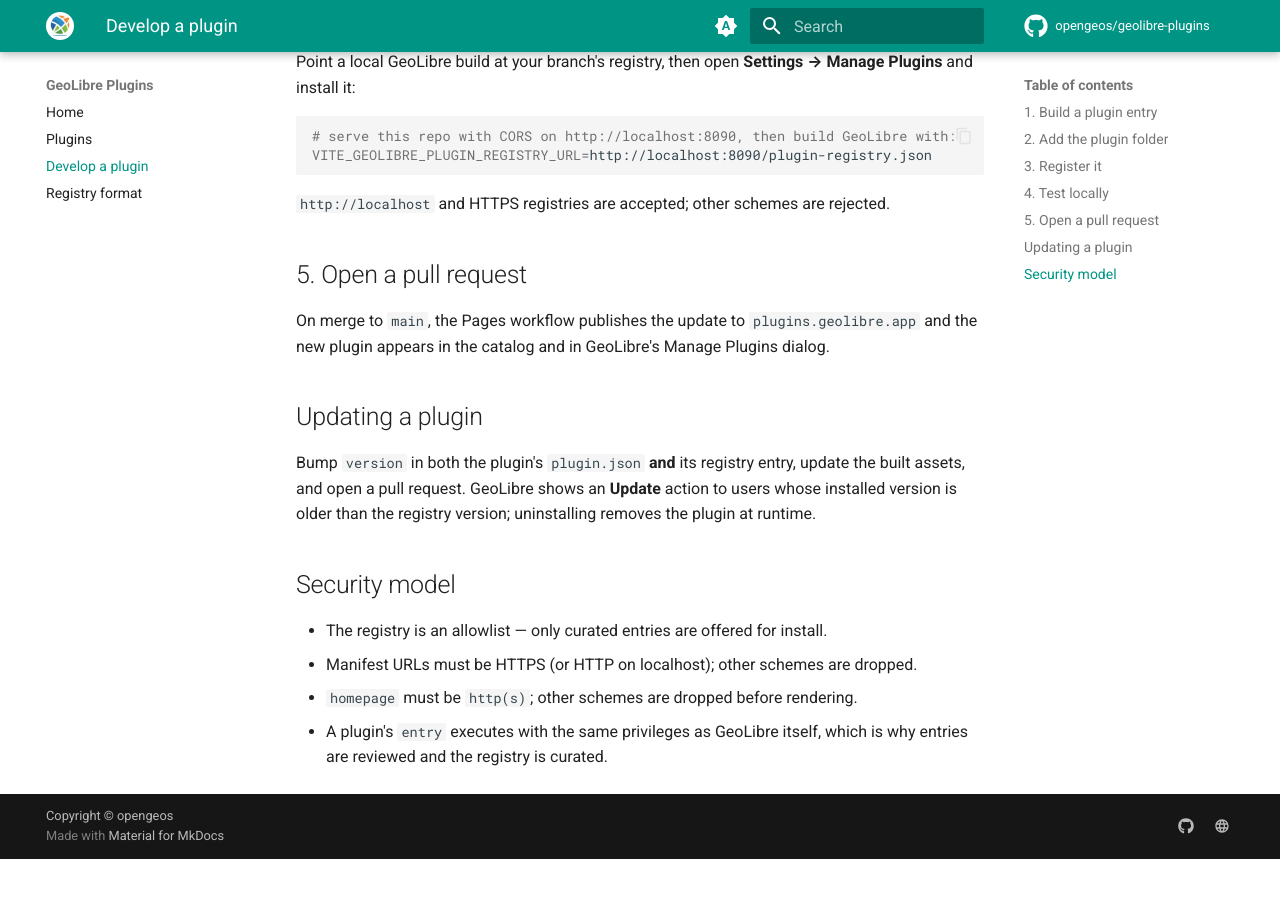
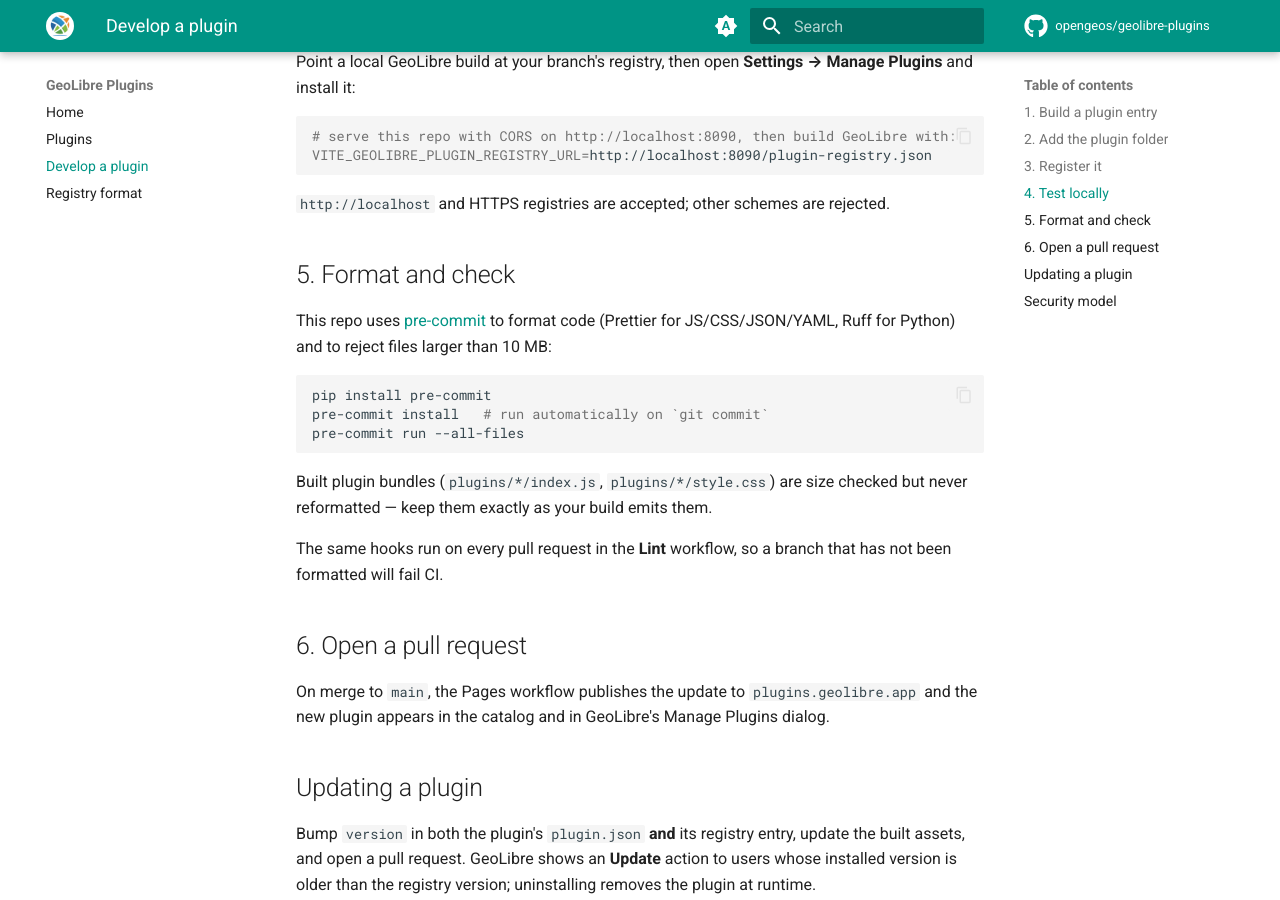
Before and after one commit to opengeos/geolibre-plugins, an MkDocs documentation site: the page built from docs/develop.md, in a window 1280 px wide and 900 px high, scrolled down 1415 px. Built offline with MkDocs 1.6.1 and Material for MkDocs 9.7.7, drawn with Linux system fonts in a browser that asks for light colours; comment, search, counter and statistics services are not loaded; before the commit the page ends 2274 px from its top, so only the background shows below that.

Commit message:
Add pre-commit hooks, lint workflow, and Dependabot (#36)
* Add pre-commit hooks, lint workflow, and Dependabot

Formats JS/CSS/JSON/YAML with Prettier and Python with Ruff, and blocks any
file over 10 MB so oversized plugin bundles cannot land in the registry.
Built bundles under plugins/ are size checked but never reformatted, and
Markdown is skipped because Prettier breaks MkDocs Material admonitions.

* Update GitHub Actions to the latest major versions

Bumps checkout, setup-node, and setup-python to v7. checkout v7 refuses to
check out fork PR code under pull_request_target, so the Claude review job
opts in explicitly; it reads the diff without executing the checked-out code.

* Address CodeRabbit review feedback

- Add a concurrency group to the Lint workflow so repeated pushes to a PR
  cancel superseded runs instead of holding a runner.
- Set persist-credentials: false on the lint checkout, since pre-commit
  clones and executes hook repositories and nothing here needs authed git.
- Split check-yaml so --unsafe applies only to mkdocs.yml, restoring full
  validation (including duplicate key detection) for the workflows and the
  Dependabot config.

````diff
--- a/docs/develop.md
+++ b/docs/develop.md
@@ -70,7 +70,24 @@ VITE_GEOLIBRE_PLUGIN_REGISTRY_URL=http://localhost:8090/plugin-registry.json
 `http://localhost` and HTTPS registries are accepted; other schemes are
 rejected.
 
-## 5. Open a pull request
+## 5. Format and check
+
+This repo uses [pre-commit](https://pre-commit.com) to format code (Prettier for
+JS/CSS/JSON/YAML, Ruff for Python) and to reject files larger than 10 MB:
+
+```bash
+pip install pre-commit
+pre-commit install   # run automatically on `git commit`
+pre-commit run --all-files
+```
+
+Built plugin bundles (`plugins/*/index.js`, `plugins/*/style.css`) are size
+checked but never reformatted — keep them exactly as your build emits them.
+
+The same hooks run on every pull request in the **Lint** workflow, so a branch
+that has not been formatted will fail CI.
+
+## 6. Open a pull request
 
 On merge to `main`, the Pages workflow publishes the update to
 `plugins.geolibre.app` and the new plugin appears in the catalog and in
````
Also changed, not shown: .pre-commit-config.yaml (added, +51 -0 lines), 7 other files.
